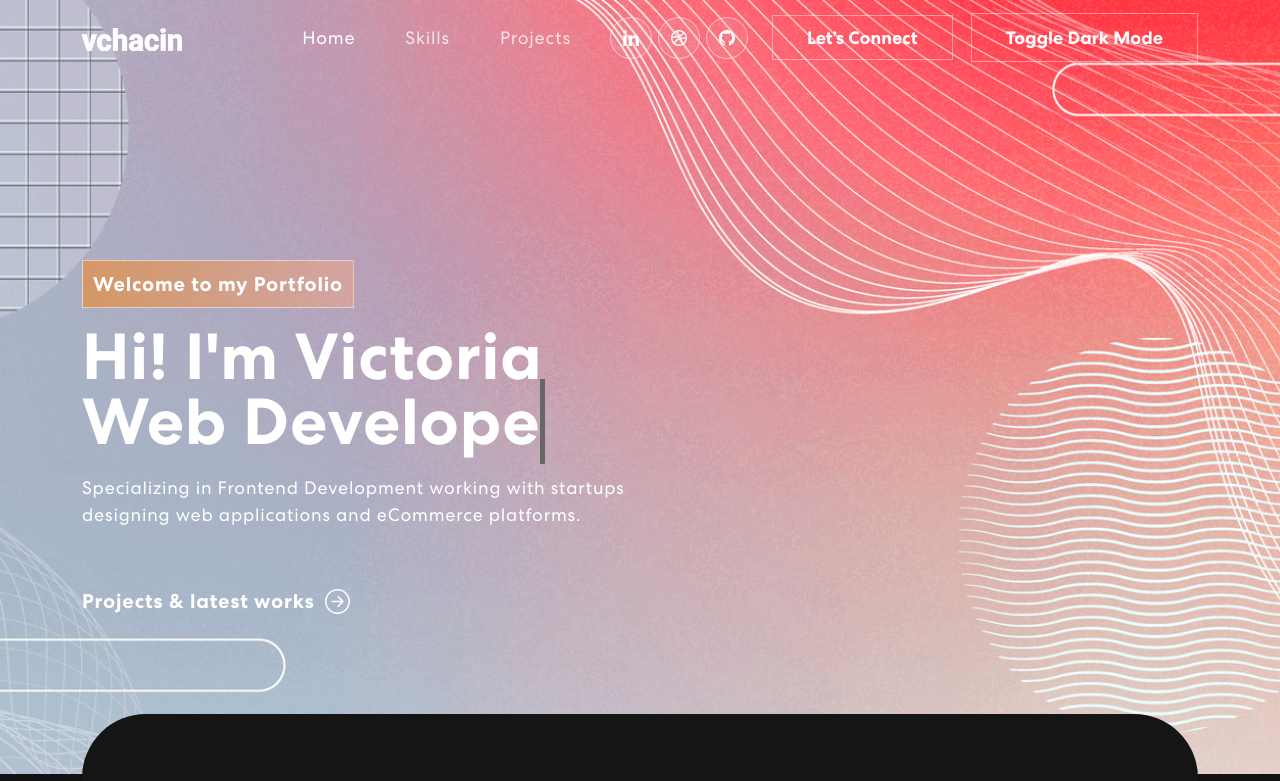
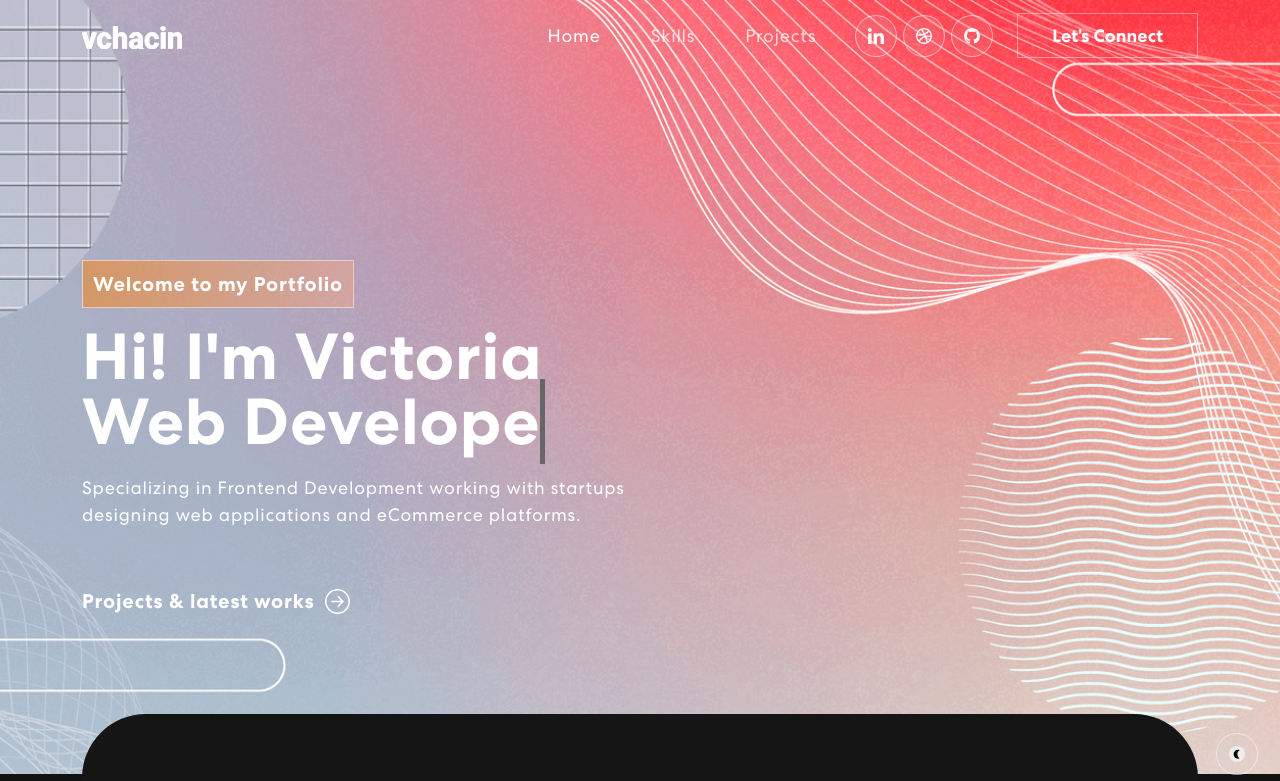
Before and after one commit to vchacin/web-portfolio, a React (Create React App) app: page / in a window 1280 px wide. Shown: the top 781 px of the page. Built offline with nearby package versions, Linux system fonts and the light colour scheme.

Commit message:
Dark theme button added

```diff
--- a/src/App.css
+++ b/src/App.css
@@ -36,6 +36,8 @@ body {
   font-family: 'Centra', sans-serif !important;
 }
 
+/* DARK THEME STARTS */
+
 .dark-theme {
   font-weight: 400;
   overflow-x: hidden;
@@ -44,6 +46,34 @@ body {
   color: rgb(255, 0, 0) !important;
   font-family: 'Times New Roman', Times, serif;
 }
+
+/* DARK THEME ENDS */
+
+/* TOGGLE STARTS */
+
+/* .float{
+	position:fixed;
+	width:60px;
+	height:60px;
+
+	bottom:40px;
+	right:40px;
+
+	border-radius:50px;
+  text-align:center;
+  font-size:30px;
+  z-index:100;
+} */
+
+nav.navbar .navbar-toggler-theme {
+  width: 24px;
+  height: 17px;
+  position: fixed;
+  bottom: 50px;
+  right:40px;
+}
+
+/* TOGGLE ENDS */
 
 h1, h2, h3, h4, h5, h6 {
   margin: 0;
--- a/src/components/NavBar.js
+++ b/src/components/NavBar.js
@@ -4,6 +4,7 @@ import logo from '../assets/img/logo.svg';
 import navIcon1 from '../assets/img/nav-icon1.svg';
 import navIcon2 from "../assets/img/nav-icon2.svg";
 import navIcon3 from '../assets/img/nav-icon3.svg';
+import navIcon4 from '../assets/img/nav-icon4.svg';
 import { HashLink } from 'react-router-hash-link';
 import {
   BrowserRouter as Router
@@ -56,16 +57,20 @@ export const NavBar = () => {
             </Nav>
             <span className="navbar-text">
               <div className="social-icon">
-                <a href="https://www.linkedin.com/in/vchacin/"><img src={navIcon1} alt="" /></a>
-                <a href="https://dribbble.com/uxvictoria"><img src={navIcon2} alt="" /></a>
-                <a href="https://github.com/vchacin"><img src={navIcon3} alt="" /></a>
+                <a href="https://www.linkedin.com/in/vchacin/"><img src={navIcon1} alt="linkeind" /></a>
+                <a href="https://dribbble.com/uxvictoria"><img src={navIcon2} alt="dribbble" /></a>
+                <a href="https://github.com/vchacin"><img src={navIcon3} alt="github" /></a>
               </div>
               <HashLink to='#connect'>
                 <button className="vvd"><span>Let’s Connect </span> </button>
               </HashLink>
-              <button className="btn-toggle" onClick={() => onToggle()}>Toggle Dark Mode</button>
             </span>
           </Navbar.Collapse>
+          <div className="social-icon navbar-toggler-theme float" onClick={() => onToggle()}>
+            <a>
+              <img src={navIcon4} alt="github" />
+            </a>
+          </div>
         </Container>
       </Navbar>
     </Router>
```
Also changed, not shown: src/assets/img/nav-icon4.svg (added).
